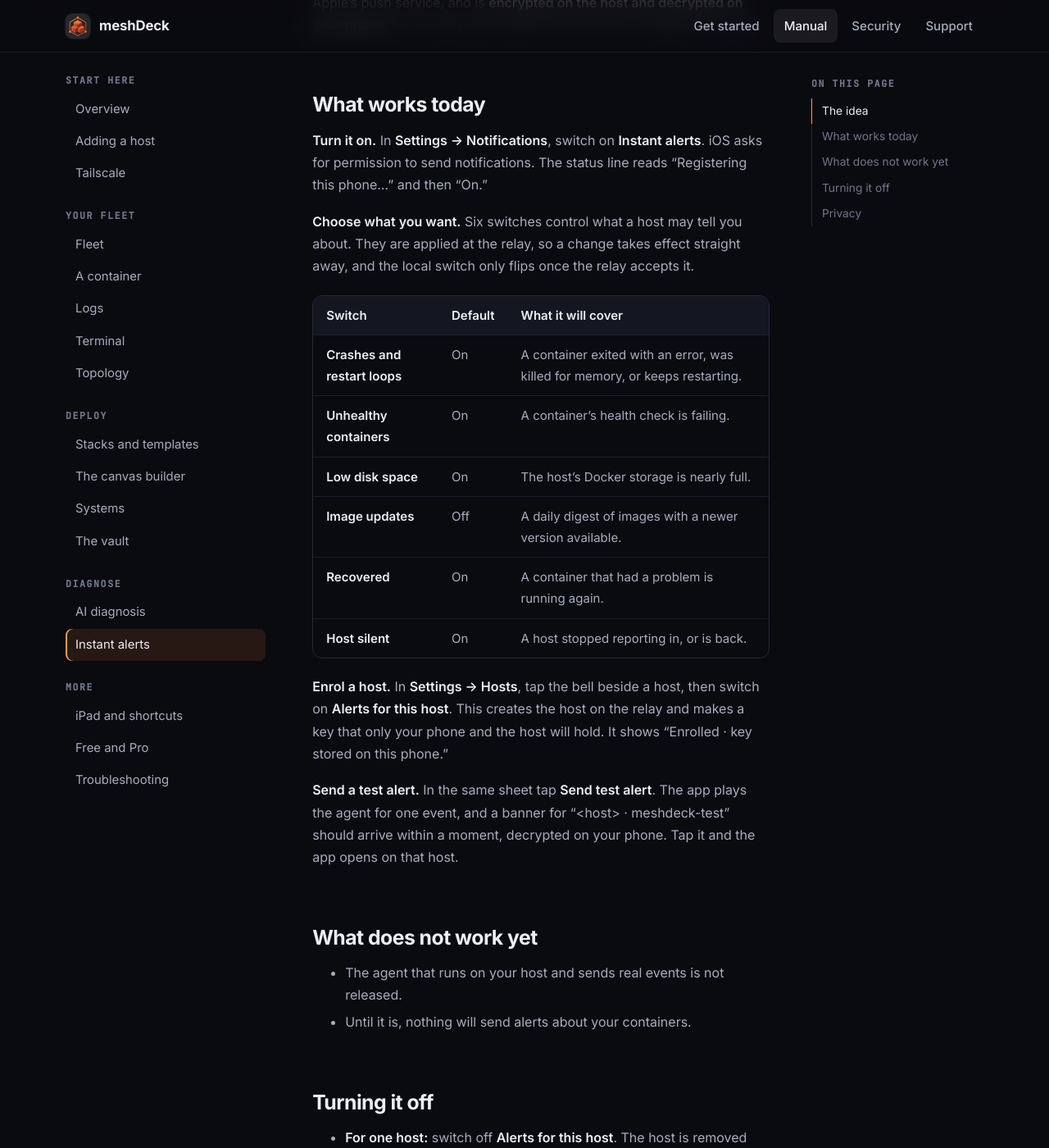
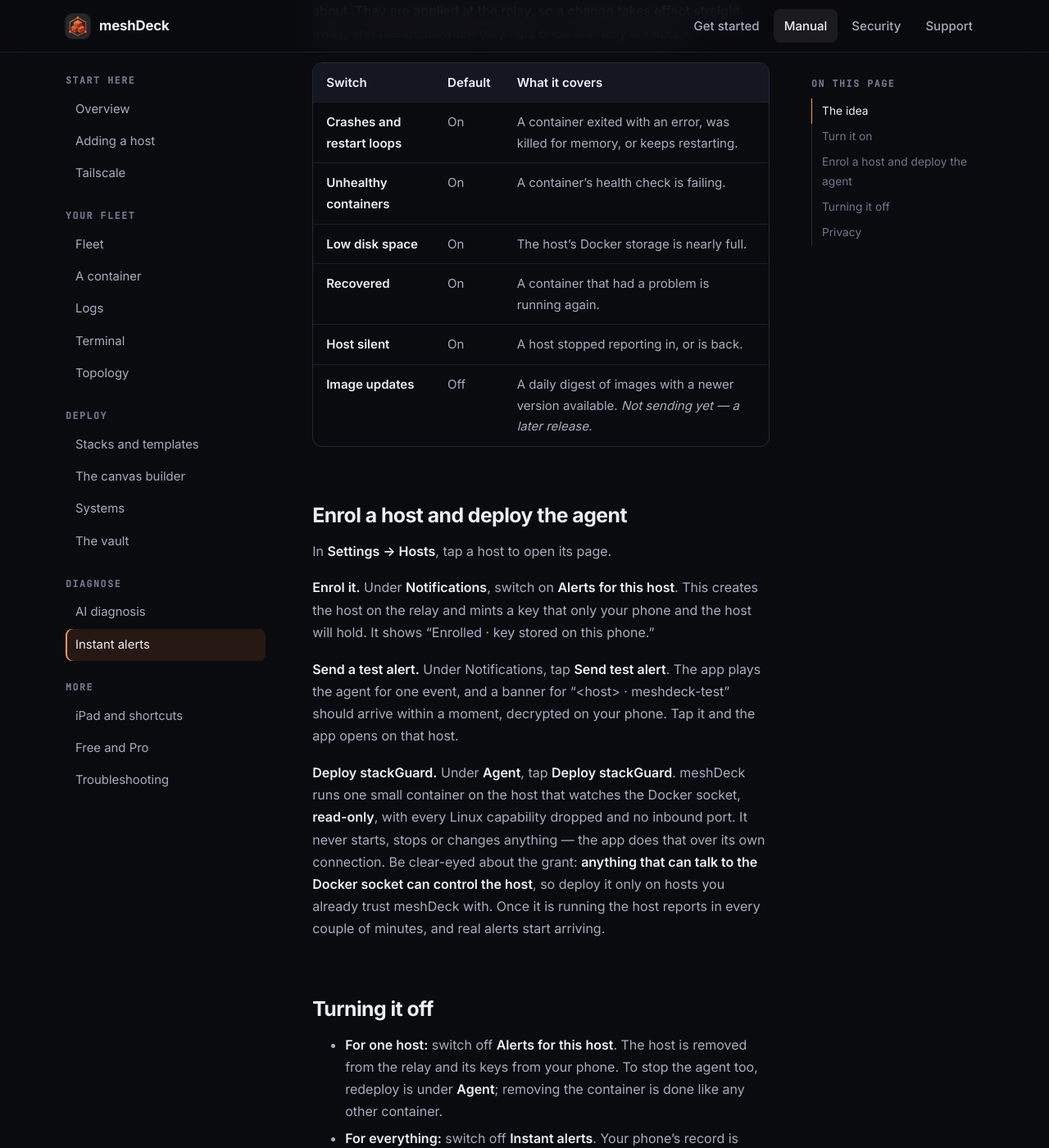
Before and after one commit to AG-Studio-Apps/meshdeck-docs, a Jekyll site: the page built from _manual/alerts.md, in a window 1280 px wide and 1400 px high, scrolled down 786 px. Shown: the whole window at 82% size. Built offline with Jekyll 4.4.1, drawn with Linux system fonts in a browser that asks for light colours; some of the changed text lies outside the part shown.

Commit message:
Docs: agent (stackGuard) shipped, and resources are no longer read-only
- alerts.md: rewritten for the released stackGuard agent — deploy it from
  Settings → Hosts → <host> → Deploy stackGuard (socket read-only, caps
  dropped, socket = host access), enrol under Notifications; drop the
  'not released' warning. Image-update digest is the one kind still coming.
- overview.md / fleet.md: images and volumes can be removed and pruned and
  networks created/removed (with an in-use guard and confirmations); the only
  remaining limit is no standalone image pull.
- privacy/index.md: the agent exists and encrypts each alert on the host so
  the relay cannot read it.

Co-Authored-By: Claude Opus 4.8 <noreply@anthropic.com>

```diff
--- a/_manual/alerts.md
+++ b/_manual/alerts.md
@@ -1,44 +1,39 @@
 ---
 title: Instant alerts
-lede: Push notifications when a host needs attention. What works today, and what does not yet.
+lede: Push notifications when a host needs attention, from a small agent you deploy on the host.
 ---
-<div class="note note--warn" markdown="1">
-**In progress**
-
-Instant alerts are not finished. Today you can register your phone, enrol a host, and send yourself a **test alert** to prove the path works. The agent that would watch a host and send real alerts is **not released yet**, so no container alerts are sent. This page describes what is there and what is coming.
-</div>
-
 ## The idea
 
-A small agent on your host will watch your containers and tell your phone when something needs attention: a container crashes or keeps restarting, a health check fails, the disk is nearly full, an image has an update, or a container recovers. The notification travels through a relay we run and Apple's push service, and is **encrypted on the host and decrypted on your phone**, so the relay never learns which host or container it is about.
+A small agent on your host — **stackGuard** — watches your containers and tells your phone when something needs attention: a container crashes or keeps restarting, a health check fails, the disk is nearly full, or a container recovers. The notification travels through a relay we run and Apple's push service, and is **encrypted on the host and decrypted on your phone**, so the relay never learns which host or container it is about.
 
-## What works today
+## Turn it on
 
-**Turn it on.** In **Settings → Notifications**, switch on **Instant alerts**. iOS asks for permission to send notifications. The status line reads "Registering this phone…" and then "On."
+In **Settings → Notifications**, switch on **Instant alerts**. iOS asks for permission to send notifications. The status line reads "Registering this phone…" and then "On."
 
-**Choose what you want.** Six switches control what a host may tell you about. They are applied at the relay, so a change takes effect straight away, and the local switch only flips once the relay accepts it.
+**Choose what you want.** These switches control what a host may tell you about. They are applied at the relay, so a change takes effect straight away, and the local switch only flips once the relay accepts it.
 
-| Switch | Default | What it will cover |
+| Switch | Default | What it covers |
 |---|---|---|
 | **Crashes and restart loops** | On | A container exited with an error, was killed for memory, or keeps restarting. |
 | **Unhealthy containers** | On | A container's health check is failing. |
 | **Low disk space** | On | The host's Docker storage is nearly full. |
-| **Image updates** | Off | A daily digest of images with a newer version available. |
 | **Recovered** | On | A container that had a problem is running again. |
 | **Host silent** | On | A host stopped reporting in, or is back. |
+| **Image updates** | Off | A daily digest of images with a newer version available. *Not sending yet — a later release.* |
 
-**Enrol a host.** In **Settings → Hosts**, tap the bell beside a host, then switch on **Alerts for this host**. This creates the host on the relay and makes a key that only your phone and the host will hold. It shows "Enrolled · key stored on this phone."
+## Enrol a host and deploy the agent
 
-**Send a test alert.** In the same sheet tap **Send test alert**. The app plays the agent for one event, and a banner for "&lt;host&gt; · meshdeck-test" should arrive within a moment, decrypted on your phone. Tap it and the app opens on that host.
+In **Settings → Hosts**, tap a host to open its page.
 
-## What does not work yet
+**Enrol it.** Under **Notifications**, switch on **Alerts for this host**. This creates the host on the relay and mints a key that only your phone and the host will hold. It shows "Enrolled · key stored on this phone."
 
-- The agent that runs on your host and sends real events is not released.
-- Until it is, nothing will send alerts about your containers.
+**Send a test alert.** Under Notifications, tap **Send test alert**. The app plays the agent for one event, and a banner for "&lt;host&gt; · meshdeck-test" should arrive within a moment, decrypted on your phone. Tap it and the app opens on that host.
+
+**Deploy stackGuard.** Under **Agent**, tap **Deploy stackGuard**. meshDeck runs one small container on the host that watches the Docker socket, **read-only**, with every Linux capability dropped and no inbound port. It never starts, stops or changes anything — the app does that over its own connection. Be clear-eyed about the grant: **anything that can talk to the Docker socket can control the host**, so deploy it only on hosts you already trust meshDeck with. Once it is running the host reports in every couple of minutes, and real alerts start arriving.
 
 ## Turning it off
 
-- **For one host:** switch off **Alerts for this host**. The host is removed from the relay and its keys from your phone.
+- **For one host:** switch off **Alerts for this host**. The host is removed from the relay and its keys from your phone. To stop the agent too, redeploy is under **Agent**; removing the container is done like any other container.
 - **For everything:** switch off **Instant alerts**. Your phone's record is deleted from the relay, along with any host that no longer has a phone attached.
 - If iOS shows "Notifications are off for meshDeck", turn them on in **iOS Settings → Notifications → meshDeck**.
 
```
Also changed, not shown: _manual/fleet.md (+2 -2 lines), _manual/overview.md (+1 -1 lines), privacy/index.md (+1 -1 lines).
